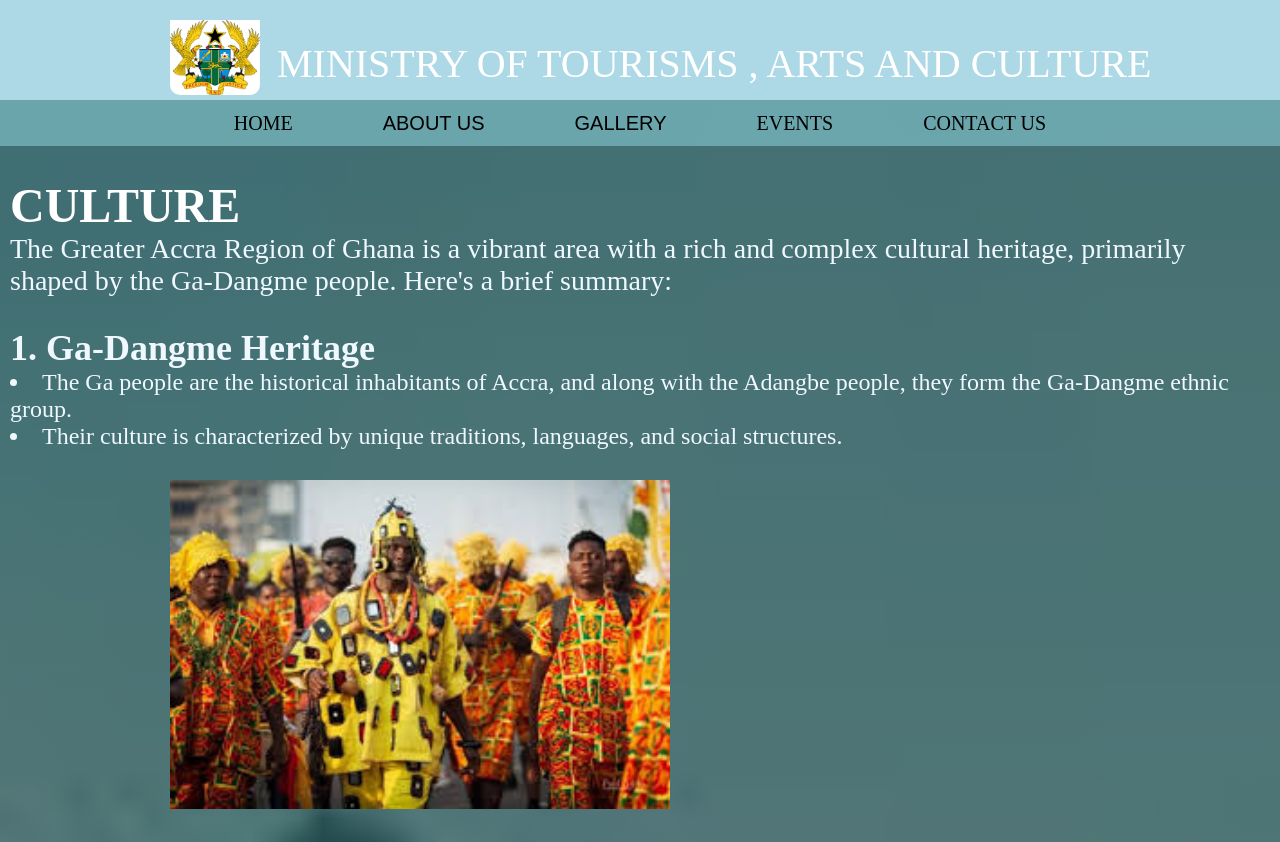
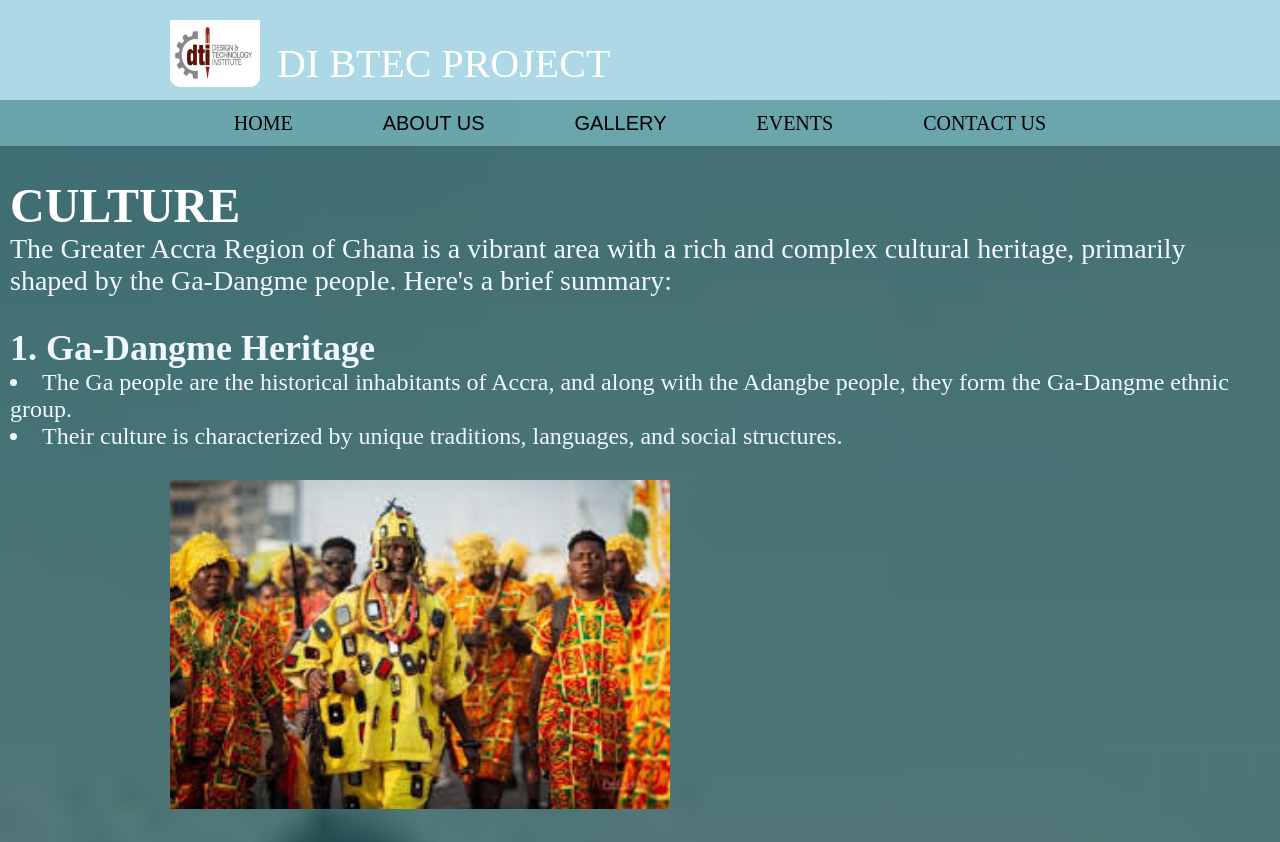
Before and after one commit to CleApp/clement, a plain HTML site: page culture.html in a window 1280 px wide. Shown: the top 842 px of the page. Drawn offline with Linux system fonts and the light colour scheme.

Commit message:
Update culture.html

```diff
--- a/culture.html
+++ b/culture.html
@@ -9,7 +9,7 @@
 <link rel="stylesheet" href="style.css">
 <body>
   <header>
-    <div class="logo"><img src="min (2).png" alt=""><p>MINISTRY OF TOURISMS , ARTS AND CULTURE</p></div>
+        <div class="logo"><img src="dti.jpg" alt=""><p>DI BTEC PROJECT</p></div>
     </header>
     <nav>
 
```
